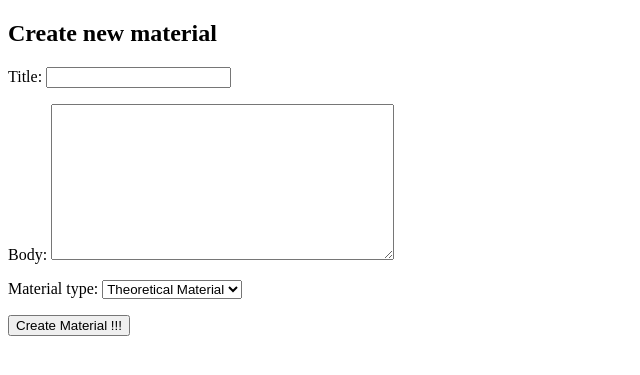
After one commit to Yakubovich93/MyProject, a Django app: page /lesson/create/ in a window 1280 px wide. The commit adds this page. Shown: the top 375 px of the page, without its empty margins (0-640 px from the left). Run offline with Django 3.2, Linux system fonts and the light colour scheme.

Commit message:
4. Iteration. Add create material

```diff
--- a/lesson/forms.py
+++ b/lesson/forms.py
@@ -1,8 +1,14 @@
 from django import forms
-
+from . import models
 class EmailMaterialForm(forms.Form):
     name = forms.CharField(max_length=20)
     my_email = forms.EmailField()
     to_email = forms.EmailField()
     comment = forms.CharField(required=False,
                               widget=forms.Textarea)
+
+
+class MaterialForm(forms.ModelForm):
+    class Meta:
+        model = models.Material
+        fields = ('title', 'body', 'material_type')
--- a/lesson/templates/materials/all_materials.html
+++ b/lesson/templates/materials/all_materials.html
@@ -21,5 +21,7 @@ Materials list
             {{ material.body|truncatewords:5|linebreaks }}
         </p>
     {% endfor %}
-
+    <p>
+        <a href="{% url "lesson:create_form" %}">Create New Material</a>
+    </p>
 {% endblock %}
--- /dev/null
+++ b/lesson/templates/materials/create.html
@@ -0,0 +1,13 @@
+{% extends "base.html" %}
+
+{% block title %} Create material {% endblock %}
+
+{% block content %}
+
+    <h2>Create new material</h2>
+    <form action="." method="post">
+        {{ form.as_p }}
+        {% csrf_token %}
+        <input type="submit" value="Create Material !!!">
+    </form>
+{% endblock %}
--- a/lesson/urls.py
+++ b/lesson/urls.py
@@ -11,4 +11,5 @@ urlpatterns = [
          name='material_details'),
     path('<int:material_id>/share/', views.share_material,
          name='share_material'),
+    path('create/', views.create_form, name='create_form'),
 ]
--- a/lesson/views.py
+++ b/lesson/views.py
@@ -1,5 +1,7 @@
 from django.shortcuts import render, get_object_or_404
 from django.core.mail import send_mail
+
+from django.contrib.auth.models import User
 
 from . import models
 from . import forms
@@ -10,11 +12,13 @@ BODY_TEMPLATE = (
                     "Comment: {comment}"
             )
 
+
 def all_materials(request):
     materials_list = models.Material.objects.all()
     return render(request,
                   'materials/all_materials.html',
                   {'materials': materials_list})
+
 
 def material_details(request, year, month, day, slug):
     material = get_object_or_404(models.Material,
@@ -24,7 +28,8 @@ def material_details(request, year, month, day, slug):
                                  publish__day=day)
     return render(request,
                   'materials/detail.html',
-                  {'material':material})
+                  {'material': material})
+
 
 def share_material(request, material_id):
     material = get_object_or_404(models.Material,
@@ -58,6 +63,24 @@ def share_material(request, material_id):
         form = forms.EmailMaterialForm()
     return render(request,
                   'materials/share.html',
-                  {'material':material,
-                   'form':form,
+                  {'material': material,
+                   'form': form,
                    'sent': sent})
+
+
+def create_form(request):
+    if request.method == 'POST':
+        material_form = forms.MaterialForm(request.POST)
+        if material_form.is_valid():
+            new_material = material_form.save(commit=False)
+            new_material.author = User.objects.first()
+            new_material.slug = new_material.title.replace(' ', '-')
+            new_material.save()
+            return render(request,
+                          'materials/detail.html',
+                          {'material': new_material})
+    else:
+        material_form = forms.MaterialForm()
+    return render(request,
+                  'materials/create.html',
+                  {'form': material_form})
```
